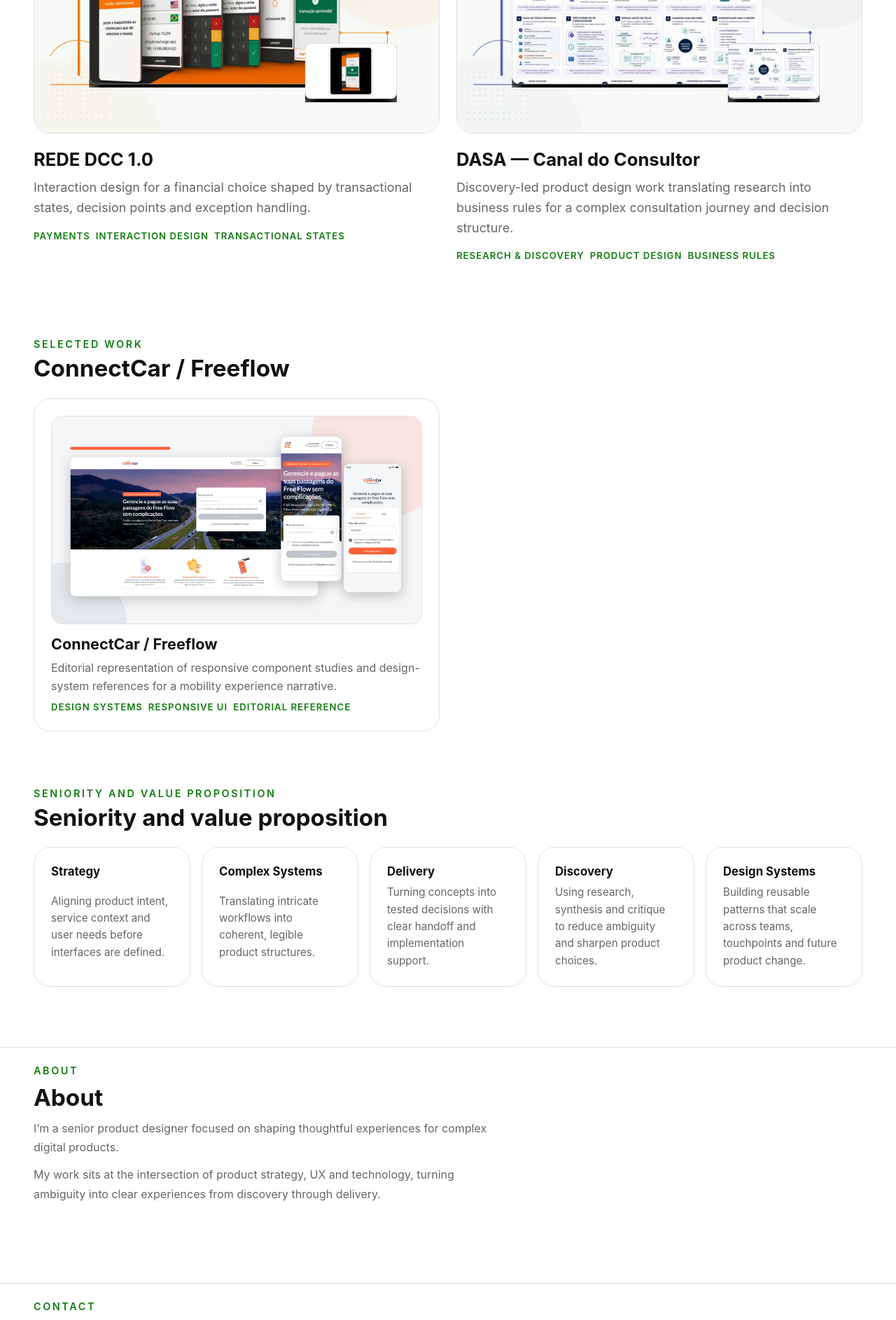
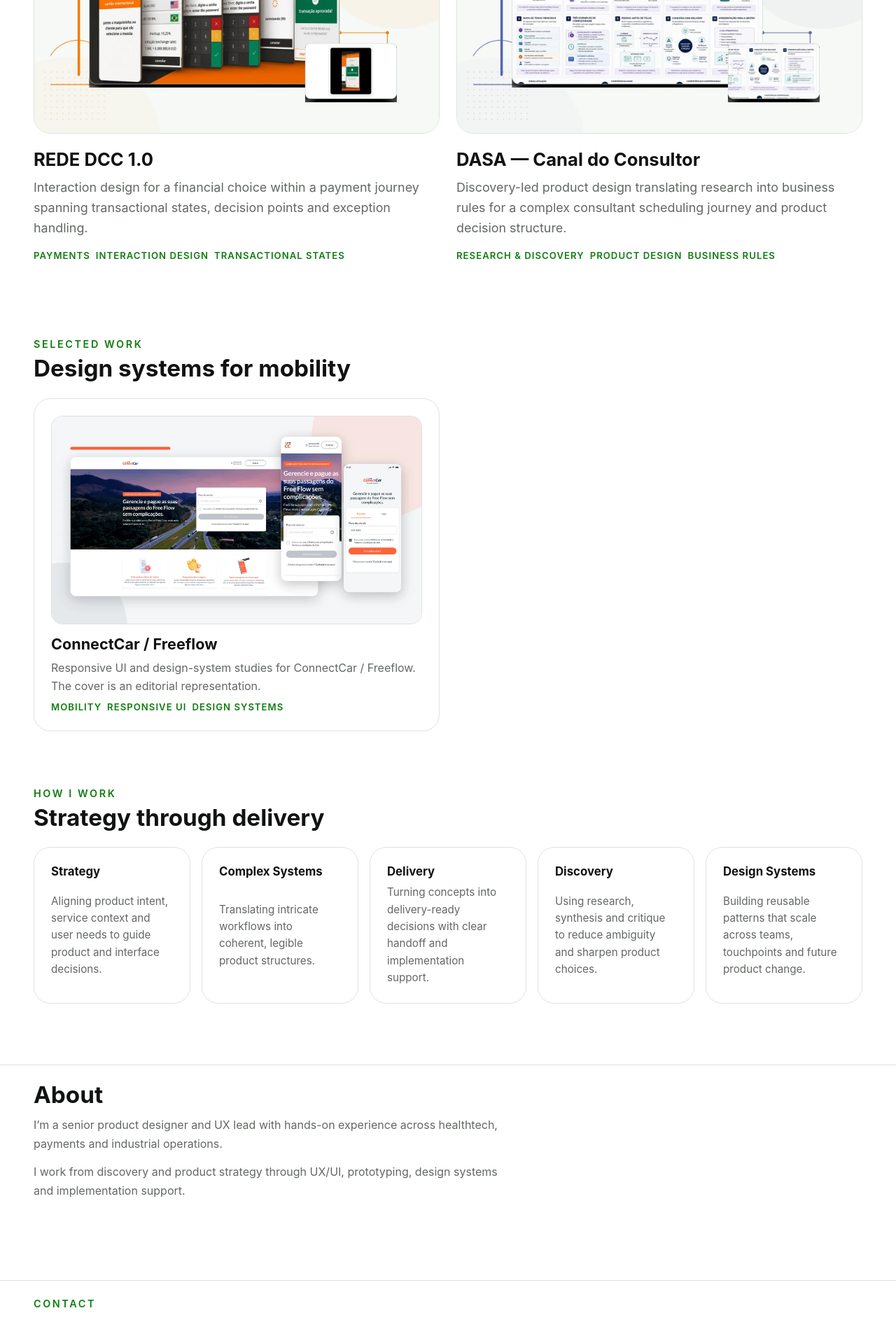
Before and after one commit to nelsonseccofilho/nelsonseccofilho2, a Next.js app: page / in a window 1280 px wide. Shown: the part 1595-3481 px from the top of the page at 70% size. Built offline with nearby package versions, Linux system fonts and the light colour scheme.

Commit message:
content(home): refine portfolio positioning and project copy

```diff
--- a/src/app/page.tsx
+++ b/src/app/page.tsx
@@ -44,7 +44,7 @@
               <ProjectCard
                 id="subiter"
                 title="SUBITER"
-                description="Editorial representation of complex inspection and post-inspection workflows for enterprise systems, including AI-assisted review patterns."
+                description="Product Design leadership for a production inspection platform connecting operational workflows, traceability and AI-assisted review."
                 tags={['Complex Systems', 'Inspections', 'AI-assisted Workflows']}
                 href="/projects/subiter"
                 image={{
@@ -68,7 +68,7 @@
               <ProjectCard
                 id="rede-dcc"
                 title="REDE DCC 1.0"
-                description="Interaction design for a financial choice shaped by transactional states, decision points and exception handling."
+                description="Interaction design for a financial choice within a payment journey spanning transactional states, decision points and exception handling."
                 tags={['Payments', 'Interaction Design', 'Transactional States']}
                 href="/projects/rede-dcc"
                 image={{
@@ -92,7 +92,7 @@
               <ProjectCard
                 id="dasa"
                 title="DASA — Canal do Consultor"
-                description="Discovery-led product design work translating research into business rules for a complex consultation journey and decision structure."
+                description="Discovery-led product design translating research into business rules for a complex consultant scheduling journey and product decision structure."
                 tags={['Research & Discovery', 'Product Design', 'Business Rules']}
                 href="/projects/dasa-canal-do-consultor"
                 image={{
@@ -121,7 +121,7 @@
             <div className="selected-work__header">
               <p className="selected-work__eyebrow">Selected work</p>
               <h2 id="selected-work-title" className="selected-work__heading">
-                ConnectCar / Freeflow
+                Design systems for mobility
               </h2>
             </div>
             <article className="selected-work__card" aria-labelledby="selected-work-card-title">
@@ -152,12 +152,12 @@
                   ConnectCar / Freeflow
                 </h3>
                 <p className="selected-work__description">
-                  Editorial representation of responsive component studies and design-system references for a mobility experience narrative.
+                  Responsive UI and design-system studies for ConnectCar / Freeflow. The cover is an editorial representation.
                 </p>
                 <ul className="selected-work__tags" aria-label="ConnectCar / Freeflow tags">
+                  <li className="selected-work__tag">Mobility</li>
+                  <li className="selected-work__tag">Responsive UI</li>
                   <li className="selected-work__tag">Design Systems</li>
-                  <li className="selected-work__tag">Responsive UI</li>
-                  <li className="selected-work__tag">Editorial Reference</li>
                 </ul>
               </div>
             </article>
@@ -166,16 +166,16 @@
         <section className="seniority" aria-labelledby="seniority-title" aria-label="Seniority and value proposition">
           <div className="layout-container seniority__inner">
             <div className="seniority__header">
-              <p className="seniority__eyebrow">Seniority and value proposition</p>
+              <p className="seniority__eyebrow">How I work</p>
               <h2 id="seniority-title" className="seniority__heading">
-                Seniority and value proposition
+                Strategy through delivery
               </h2>
             </div>
             <div className="seniority__grid" role="list">
               <article className="seniority__pillar" role="listitem">
                 <h3 className="seniority__pillar-title">Strategy</h3>
                 <p className="seniority__pillar-copy">
-                  Aligning product intent, service context and user needs before interfaces are defined.
+                  Aligning product intent, service context and user needs to guide product and interface decisions.
                 </p>
               </article>
               <article className="seniority__pillar" role="listitem">
@@ -187,7 +187,7 @@
               <article className="seniority__pillar" role="listitem">
                 <h3 className="seniority__pillar-title">Delivery</h3>
                 <p className="seniority__pillar-copy">
-                  Turning concepts into tested decisions with clear handoff and implementation support.
+                  Turning concepts into delivery-ready decisions with clear handoff and implementation support.
                 </p>
               </article>
               <article className="seniority__pillar" role="listitem">
@@ -208,15 +208,14 @@
         <section className="about" aria-labelledby="about-title" aria-label="About">
           <div className="layout-container about__inner">
             <div className="about__content">
-              <p className="about__eyebrow">About</p>
               <h2 id="about-title" className="about__heading">
                 About
               </h2>
               <p className="about__copy">
-                I’m a senior product designer focused on shaping thoughtful experiences for complex digital products.
+                I’m a senior product designer and UX lead with hands-on experience across healthtech, payments and industrial operations.
               </p>
               <p className="about__copy">
-                My work sits at the intersection of product strategy, UX and technology, turning ambiguity into clear experiences from discovery through delivery.
+                I work from discovery and product strategy through UX/UI, prototyping, design systems and implementation support.
               </p>
             </div>
           </div>
```
Also changed, not shown: 1 other file (tests, documents, lock files or other folders).
